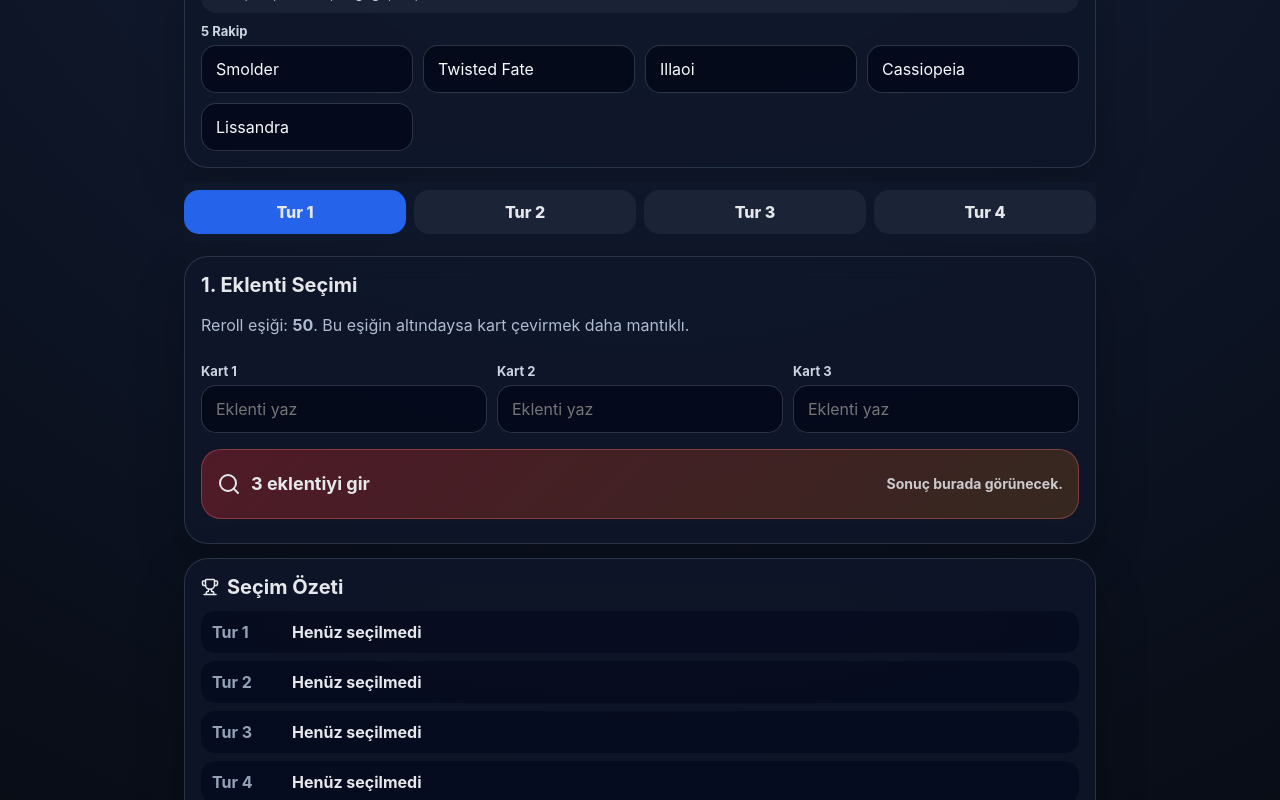
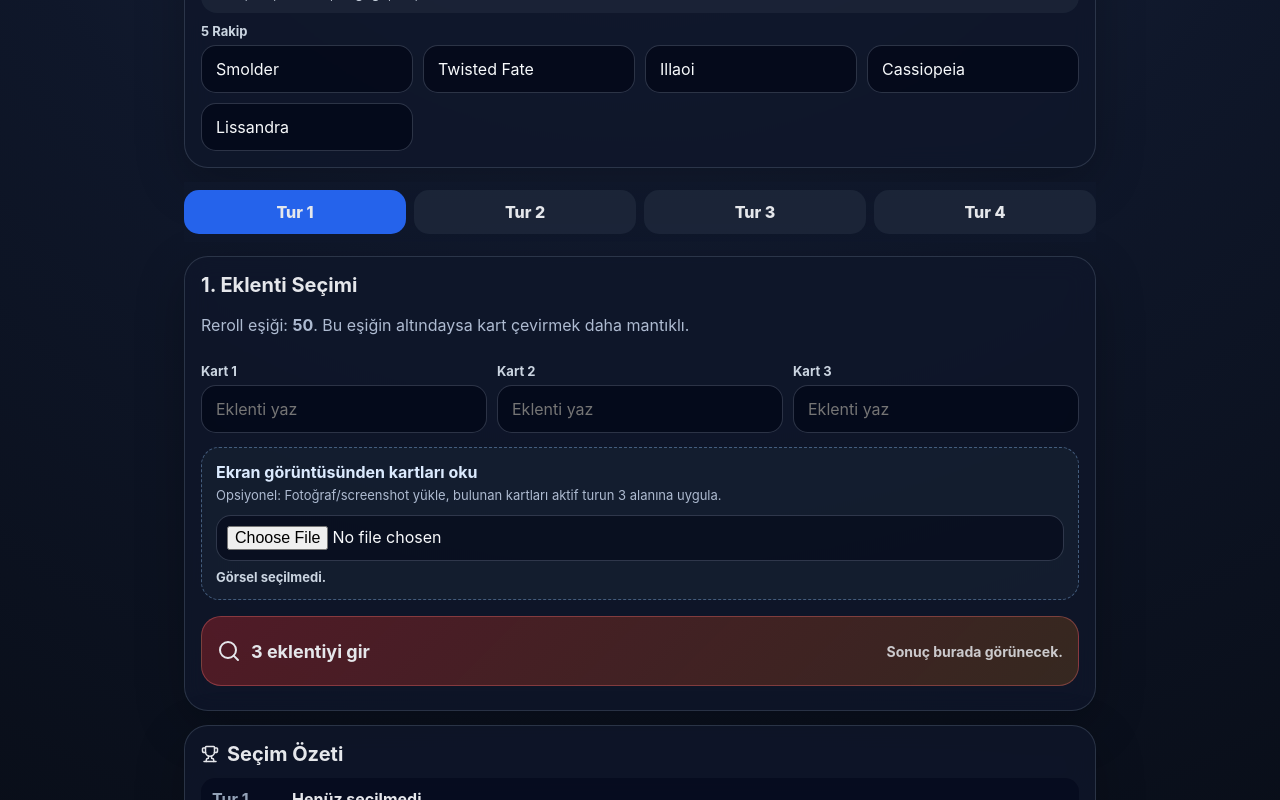
Before and after one commit to erentuncel37-code/aram-samata-app-clean, a React (Vite) app: page / in a window 1280 px wide. Shown: the part 397-1197 px from the top of the page. Built offline with nearby package versions, Linux system fonts and the light colour scheme.

Commit message:
ocr cdn ile eklendi

```diff
--- a/index.html
+++ b/index.html
@@ -9,6 +9,7 @@
   </head>
   <body>
     <div id="root"></div>
+    <script src="https://cdn.jsdelivr.net/npm/tesseract.js@5/dist/tesseract.min.js"></script>
     <script type="module" src="/src/App.jsx"></script>
   </body>
 </html>
--- a/src/App.jsx
+++ b/src/App.jsx
@@ -127,6 +127,138 @@
     </div>
   );
 }
+
+function simplifyForMatch(txt = '') {
+  return txt
+    .toString()
+    .toLocaleLowerCase('tr-TR')
+    .replaceAll('ı', 'i')
+    .replaceAll('ğ', 'g')
+    .replaceAll('ü', 'u')
+    .replaceAll('ş', 's')
+    .replaceAll('ö', 'o')
+    .replaceAll('ç', 'c')
+    .replace(/[^a-z0-9]+/g, ' ')
+    .replace(/\s+/g, ' ')
+    .trim();
+}
+function levenshtein(a, b) {
+  const m = a.length;
+  const n = b.length;
+  if (!m) return n;
+  if (!n) return m;
+  const dp = Array.from({ length: m + 1 }, () => Array(n + 1).fill(0));
+  for (let i = 0; i <= m; i++) dp[i][0] = i;
+  for (let j = 0; j <= n; j++) dp[0][j] = j;
+  for (let i = 1; i <= m; i++) {
+    for (let j = 1; j <= n; j++) {
+      const cost = a[i - 1] === b[j - 1] ? 0 : 1;
+      dp[i][j] = Math.min(dp[i - 1][j] + 1, dp[i][j - 1] + 1, dp[i - 1][j - 1] + cost);
+    }
+  }
+  return dp[m][n];
+}
+function similarity(a, b) {
+  const aa = simplifyForMatch(a);
+  const bb = simplifyForMatch(b);
+  if (!aa || !bb) return 0;
+  if (aa.includes(bb) || bb.includes(aa)) return 0.96;
+  return 1 - levenshtein(aa, bb) / Math.max(aa.length, bb.length, 1);
+}
+function matchAugmentsFromOcr(text, augmentNames) {
+  const cleanText = simplifyForMatch(text);
+  const found = [];
+  const add = (name, score, source) => {
+    if (!name || found.some(x => normalize(x.name) === normalize(name))) return;
+    found.push({ name, score, source });
+  };
+
+  augmentNames.forEach((name) => {
+    const cleanName = simplifyForMatch(name);
+    if (cleanName.length >= 4 && cleanText.includes(cleanName)) add(name, 1, 'tam eşleşme');
+  });
+
+  const rawLines = text
+    .split(/\n|\r|\||•|·|-/)
+    .map(x => x.trim())
+    .filter(x => x.length >= 3)
+    .slice(0, 80);
+
+  rawLines.forEach((line) => {
+    let best = { name: '', score: 0 };
+    augmentNames.forEach((name) => {
+      const sc = similarity(line, name);
+      if (sc > best.score) best = { name, score: sc };
+    });
+    if (best.score >= 0.58) add(best.name, best.score, `OCR: ${line}`);
+  });
+
+  return found.sort((a, b) => b.score - a.score).slice(0, 3).map(x => x.name);
+}
+function OcrCardReader({ augmentNames, onApply }) {
+  const [status, setStatus] = useState('Görsel seçilmedi.');
+  const [rawText, setRawText] = useState('');
+  const [suggestions, setSuggestions] = useState([]);
+  const [progress, setProgress] = useState(0);
+
+  async function handleImage(file) {
+    if (!file) return;
+    setRawText('');
+    setSuggestions([]);
+    setProgress(0);
+
+    if (!window.Tesseract) {
+      setStatus('OCR motoru yüklenemedi. İnternet bağlantısını kontrol edip sayfayı yenile.');
+      return;
+    }
+
+    try {
+      setStatus('Görsel okunuyor...');
+      const result = await window.Tesseract.recognize(file, 'tur+eng', {
+        logger: (m) => {
+          if (m.status === 'recognizing text') setProgress(Math.round((m.progress || 0) * 100));
+        },
+      });
+      const text = result?.data?.text || '';
+      const matched = matchAugmentsFromOcr(text, augmentNames);
+      setRawText(text.trim());
+      setSuggestions(matched);
+      setStatus(matched.length ? `${matched.length} kart tahmini bulundu.` : 'Kart adı bulunamadı. Görseli daha yakından/kırpılmış şekilde dene.');
+    } catch (err) {
+      setStatus(`OCR hata verdi: ${err?.message || 'Bilinmeyen hata'}`);
+    }
+  }
+
+  return (
+    <div className="ocr-box">
+      <div className="ocr-head">
+        <div>
+          <b>Ekran görüntüsünden kartları oku</b>
+          <p>Opsiyonel: Fotoğraf/screenshot yükle, bulunan kartları aktif turun 3 alanına uygula.</p>
+        </div>
+      </div>
+      <input
+        className="file-input"
+        type="file"
+        accept="image/*"
+        onChange={(e) => handleImage(e.target.files?.[0])}
+      />
+      <div className="ocr-status">{status}{progress > 0 && progress < 100 ? ` (${progress}%)` : ''}</div>
+      {suggestions.length > 0 && (
+        <div className="ocr-results">
+          <div>{suggestions.map(x => <Pill key={x}>{x}</Pill>)}</div>
+          <button className="primary" type="button" onClick={() => onApply(suggestions)}>Bu kartları aktif tura uygula</button>
+        </div>
+      )}
+      {rawText && (
+        <details className="ocr-raw">
+          <summary>OCR ham metni göster</summary>
+          <pre>{rawText}</pre>
+        </details>
+      )}
+    </div>
+  );
+}
 function App() {
   const championNames = useMemo(() => champions.map(c => c.name), []);
   const augmentNames = useMemo(() => augments.map(a => a.name), []);
@@ -148,6 +280,13 @@
   }
   function reroll() {
     setTurns(prev => prev.map((t, idx) => idx !== activeTurn ? t : { ...t, options: ['', '', ''], lockedChoice: '' }));
+  }
+  function applyOcrSuggestions(names) {
+    setTurns(prev => prev.map((t, idx) => idx !== activeTurn ? t : {
+      ...t,
+      options: [names[0] || '', names[1] || '', names[2] || ''],
+      lockedChoice: '',
+    }));
   }
   function resetAll() {
     setTurns([{...emptyTurn}, {...emptyTurn}, {...emptyTurn}, {...emptyTurn}]);
@@ -192,22 +331,12 @@
           {turns[activeTurn].lockedChoice && <div className="locked"><CheckCircle2 size={16}/> Seçildi: {turns[activeTurn].lockedChoice}</div>}
         </div>
         <div className="option-grid">
-          {[0,1,2].map(i => (
-            <div
-  className={`option ${
-    currentEval.scored[0]?.name &&
-    normalize(currentEval.scored[0].name) === normalize(turns[activeTurn].options[i])
-      ? 'rank-best'
-      : currentEval.scored[1]?.name &&
-        normalize(currentEval.scored[1].name) === normalize(turns[activeTurn].options[i])
-      ? 'rank-mid'
-      : currentEval.scored[2]?.name &&
-        normalize(currentEval.scored[2].name) === normalize(turns[activeTurn].options[i])
-      ? 'rank-low'
-      : ''
-  }`}
-  key={i}
->
+          {[0,1,2].map(i => {
+            const optionName = turns[activeTurn].options[i];
+            const rank = currentEval.scored.findIndex(s => normalize(s.name) === normalize(optionName));
+            const rankClass = rank === 0 ? 'rank-best' : rank === 1 ? 'rank-mid' : rank === 2 ? 'rank-low' : '';
+            return (
+            <div className={`option ${rankClass}`} key={i}>
               <label>Kart {i+1}</label>
               <AutoCompleteInput value={turns[activeTurn].options[i]} onChange={(v) => setTurnOption(activeTurn, i, v)} options={augmentNames} placeholder="Eklenti yaz" />
               {currentEval.scored.find(s => normalize(s.name) === normalize(turns[activeTurn].options[i])) && (
@@ -216,8 +345,10 @@
                 </div>
               )}
             </div>
-          ))}
+          )})}
         </div>
+
+        <OcrCardReader augmentNames={augmentNames} onApply={applyOcrSuggestions} />
 
         <div className={`decision ${currentEval.pass ? 'take' : 'reroll'}`}>
           {currentEval.best ? (
@@ -247,10 +378,7 @@
               );
             })}
 
-  <button
-    className="secondary"
-    onClick={reroll}
-  >
+            <button className="secondary" onClick={reroll}>
               Kartları çevirdim, alanı temizle
             </button>
           </div>
@@ -260,11 +388,7 @@
       <section className="card">
         <h2><Trophy size={18}/> Seçim Özeti</h2>
         <div className="summary">
-          {turns.map((t, i) => <div className="sum-row" key={i}><span>Tur {i+1}</span><b>{t.lockedChoice || 'Henüz seçilmedi'}</b><em>
-  {t.lockedChoice
-    ? `${scoreAugment(t.lockedChoice, champion, enemies, turns, i).score} puan`
-    : ''}
-</em></div>)}
+          {turns.map((t, i) => <div className="sum-row" key={i}><span>Tur {i+1}</span><b>{t.lockedChoice || 'Henüz seçilmedi'}</b><em>{t.lockedChoice ? `${scoreAugment(t.lockedChoice, champion, enemies, turns, i).score} puan` : ''}</em></div>)}
         </div>
         <div className="build-tags"><ShieldAlert size={16}/> Build yönü: {joinTags(previousTags(turns, 4).slice(0, 12)) || 'Seçim yaptıkça burada oluşacak.'}</div>
       </section>
--- a/src/styles.css
+++ b/src/styles.css
@@ -40,6 +40,7 @@
 .breakdown span { background: rgba(2, 6, 23, .55); border: 1px solid rgba(148, 163, 184, .15); border-radius: 14px; padding: 10px; font-weight: 800; font-size: 13px; color: #cbd5e1; }
 .reason { margin: 12px 0; }
 .actions { display: grid; grid-template-columns: 2fr 1fr; gap: 10px; }
+.three-actions { grid-template-columns: repeat(3, 1fr) 1.2fr; }
 .primary { background: #2563eb; font-weight: 900; }
 .secondary { background: rgba(51, 65, 85, .95); font-weight: 800; }
 .summary { display: grid; gap: 8px; }
@@ -56,29 +57,57 @@
   .tabs { gap: 6px; }
   .tabs button { padding: 11px 4px; font-size: 13px; }
 }
+
+
 .option.rank-best {
   border: 1px solid rgba(34, 197, 94, 0.85);
   background: rgba(34, 197, 94, 0.08);
 }
-
-.option.rank-best .mini-score {
-  color: #4ade80;
-}
-
+.option.rank-best .mini-score { color: #4ade80; }
 .option.rank-mid {
   border: 1px solid rgba(249, 115, 22, 0.85);
   background: rgba(249, 115, 22, 0.08);
 }
-
-.option.rank-mid .mini-score {
-  color: #fb923c;
-}
-
+.option.rank-mid .mini-score { color: #fb923c; }
 .option.rank-low {
   border: 1px solid rgba(239, 68, 68, 0.85);
   background: rgba(239, 68, 68, 0.08);
 }
-
-.option.rank-low .mini-score {
-  color: #f87171;
+.option.rank-low .mini-score { color: #f87171; }
+.ocr-box {
+  margin: 14px 0;
+  padding: 14px;
+  border-radius: 18px;
+  border: 1px dashed rgba(147, 197, 253, .38);
+  background: rgba(30, 41, 59, .42);
 }
+.ocr-head b { color: #dbeafe; }
+.ocr-head p { margin: 4px 0 10px; font-size: 13px; }
+.file-input {
+  padding: 10px;
+  background: rgba(2, 6, 23, .55);
+}
+.ocr-status {
+  margin-top: 8px;
+  color: #cbd5e1;
+  font-size: 13px;
+  font-weight: 700;
+}
+.ocr-results {
+  display: grid;
+  gap: 10px;
+  margin-top: 10px;
+}
+.ocr-raw {
+  margin-top: 10px;
+  color: #cbd5e1;
+  font-size: 13px;
+}
+.ocr-raw pre {
+  white-space: pre-wrap;
+  max-height: 160px;
+  overflow: auto;
+  background: rgba(2, 6, 23, .55);
+  border-radius: 12px;
+  padding: 10px;
+}
```
Also changed, not shown: 1 other file (tests, documents, lock files or other folders). Lines whose indentation alone changed are shown as unchanged.
